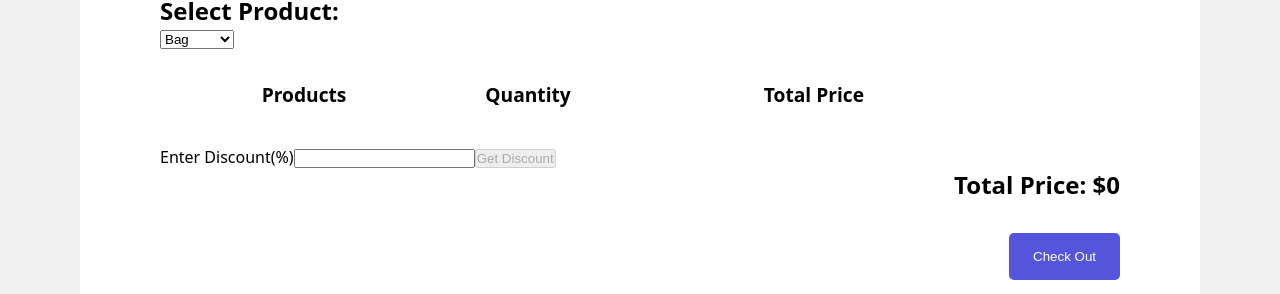
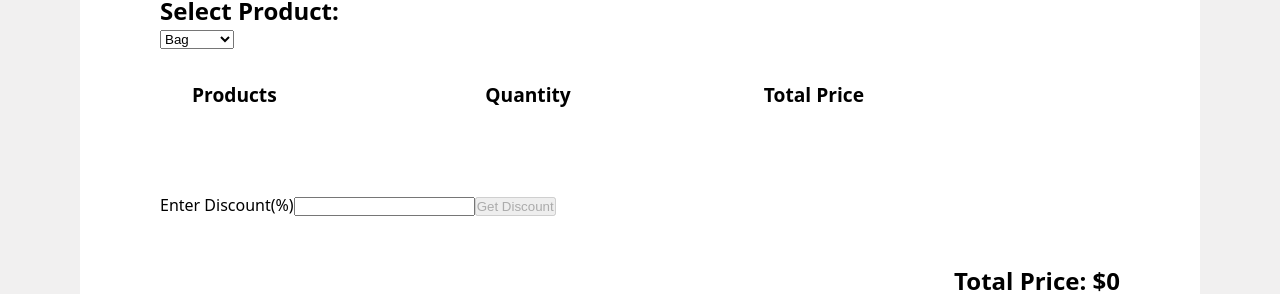
Before and after one commit to KenChicken007/CheckoutPage, a React (Create React App) app: page / in a window 1280 px wide. Shown: the part 378-672 px from the top of the page. Built offline with nearby package versions, Linux system fonts and the light colour scheme.

Commit message:
Fixed some styling

```diff
--- a/src/Components/Checkout/MainCheckout.jsx
+++ b/src/Components/Checkout/MainCheckout.jsx
@@ -135,7 +135,7 @@ const Content = () => {
 
       <div className="products">
         <div className="products-content">
-          <h2>Products</h2>
+          <h2 className="product-title">Products</h2>
           <h2>Quantity</h2>
           <h2 className="total-price">Total Price</h2>
           <h2></h2>
@@ -189,7 +189,7 @@ const Discount = ({ discount, setDiscount }) => {
 
   return (
     <>
-      <div>
+      <div style={{ margin: "3rem 0" }}>
         <label>Enter Discount(%)</label>
         <input type="Number" onChange={(e) => setDiscount(e.target.value)} />
         <button onClick={getDiscount} disabled={totalPrice < 1}>
@@ -248,10 +248,7 @@ const ProductList = ({ prod, index }) => {
   return (
     <>
       <div className="products-content">
-        <div>
-          <img src="" alt="" />
-          {name}
-        </div>
+        <div>{name}</div>
         <div className="btn">
           <button onClick={() => lowerQuantity()}>-</button>
           {quantity}
--- a/src/Components/Final.jsx/MainFinal.jsx
+++ b/src/Components/Final.jsx/MainFinal.jsx
@@ -168,10 +168,7 @@ const Orders = ({ prod }) => {
   return (
     <>
       <div className="products-content">
-        <div>
-          <img src="" alt="" />
-          {prod.name || prod.product_name}
-        </div>
+        <div>{prod.name || prod.product_name}</div>
         <div className="quantity">{prod.quantity || prod.product_quantity}</div>
       </div>
     </>
--- a/src/style.css
+++ b/src/style.css
@@ -84,6 +84,11 @@
     align-items: center;
   }
 
+  .product-title{
+    display: flex;
+    align-items: flex-start;
+  }
+
   .products-content img {
     width: 50px; /* Adjust the size as needed */
     height: 50px; /* Adjust the size as needed */
@@ -156,7 +161,7 @@
 
   .quantity{
     display: flex;
-    justify-content: flex-end;
+    justify-content: center;
   }
 
   .btn-checkout{
```
